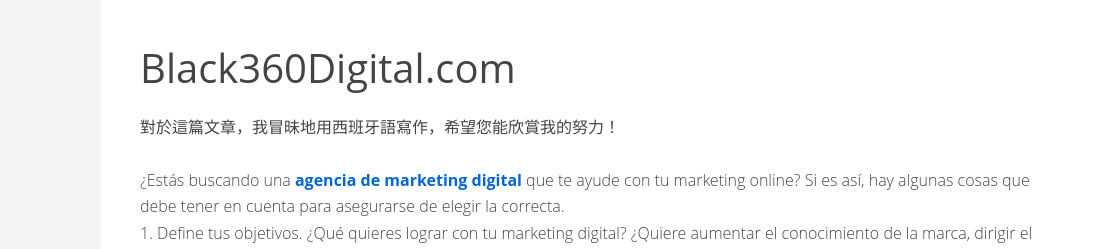
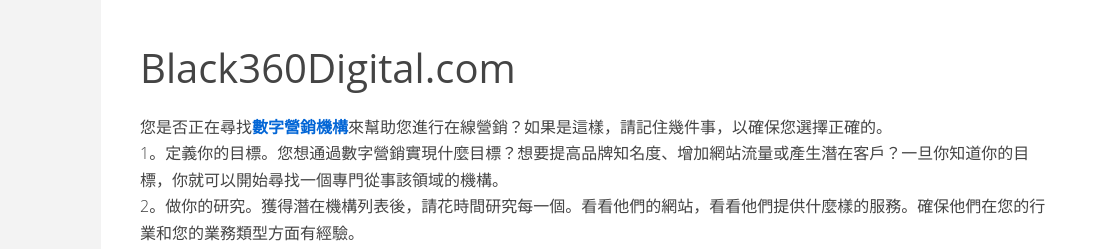
Before and after one commit to MaxArthurQueen/Article66, a plain HTML site: page MarketingDigital.html in a window 1280 px wide. Shown: the top 249 px of the page, 180-1280 px from the left. Drawn offline with Linux system fonts and the light colour scheme; a script that the page names is missing; a web font is replaced by a local one.

Commit message:
Add files via upload

```diff
--- a/MarketingDigital.html
+++ b/MarketingDigital.html
@@ -62,22 +62,21 @@
 <article class="post page">
   <h1 class="post-title">Black360Digital.com</h1>
   <section class="post-content article-entry">
-  對於這篇文章，我冒昧地用西班牙語寫作，希望您能欣賞我的努力！ <br><br>
-  ¿Estás buscando una <a href="http://black360digital.com">agencia de marketing digital</a> que te ayude con tu marketing online? Si es así, hay algunas cosas que debe tener en cuenta para asegurarse de elegir la correcta.
-<br>1. Define tus objetivos. ¿Qué quieres lograr con tu marketing digital? ¿Quiere aumentar el conocimiento de la marca, dirigir el tráfico a su sitio web o generar clientes potenciales? Una vez que conozca sus objetivos, puede comenzar a buscar una agencia que se especialice en esa área.
-<br>2. Haga su investigación. Una vez que tenga una lista de agencias potenciales, tómese el tiempo para investigar cada una. Mire sus sitios web y vea qué tipo de servicios ofrecen. Asegúrese de que tengan experiencia en su industria y con su tipo de negocio.
-<br>3. Pida referencias. Hable con otras empresas en su industria y vea si han usado una agencia de marketing digital antes. Si es así, pídales referencias. Esta es una excelente manera de obtener información de primera mano sobre una agencia.
-<br>4. Obtenga una propuesta. Una vez que haya reducido su lista de agencias potenciales, comuníquese con cada una y solicite una propuesta. Esto le dará la oportunidad de ver qué recomendarían para su negocio y cuánto costaría.
-<br>5. Tome su decisión. Una vez que haya recibido todas las propuestas, es hora de tomar su decisión. Elija la agencia que crea que le ayudará a alcanzar sus objetivos de marketing digital.
+  您是否正在尋找<a href="http://black360digital.com">數字營銷機構</a>來幫助您進行在線營銷？如果是這樣，請記住幾件事，以確保您選擇正確的。
+<br>1。定義你的目標。您想通過數字營銷實現什麼目標？想要提高品牌知名度、增加網站流量或產生潛在客戶？一旦你知道你的目標，你就可以開始尋找一個專門從事該領域的機構。
+<br>2。做你的研究。獲得潛在機構列表後，請花時間研究每一個。看看他們的網站，看看他們提供什麼樣的服務。確保他們在您的行業和您的業務類型方面有經驗。
+<br>3。求參考。與您所在行業的其他公司交談，看看他們以前是否使用過數字營銷機構。如果是這樣，請向他們索取參考資料。這是獲取有關機構的第一手信息的好方法。
+<br>4。得到一個建議。一旦您縮小了潛在機構的名單，請聯繫每個機構並請求提案。這將使您有機會了解他們會為您的業務推薦什麼以及需要多少費用。
+<br>5。做出你的決定。收到所有建議後，就該做出決定了。選擇您認為可以幫助您實現數字營銷目標的代理機構。
 
- <br><br><h2>Mejores practicas de Marketing digital</h2>
-    El marketing digital es uno de los aspectos más importantes del marketing en la era moderna. Con el auge de Internet y las redes sociales, las empresas han tenido que adaptar sus estrategias de marketing para mantenerse al día. Estas son algunas de las mejores prácticas para el marketing digital:
-<br>1. Mantenga su sitio web actualizado y fácil de usar: para mantenerse al día con la competencia, es importante tener un sitio web actualizado y fácil de usar. Asegúrese de que su sitio web sea fácil de navegar y que brinde contenido valioso a sus visitantes.
-<br>2. Utilice las redes sociales a su favor: las redes sociales son una herramienta poderosa que se puede utilizar para llegar a su público objetivo. Utilice plataformas como Facebook, Twitter e Instagram para conectarse con sus clientes y promocionar su marca.
-<br>3. Use el SEO a su favor: el SEO es una excelente manera de asegurarse de que su sitio web aparezca en la parte superior de los resultados de los motores de búsqueda. Use palabras clave y frases relevantes para ayudar a mejorar la clasificación de su sitio web y atraer a más visitantes.
-<br>4. Invierta en marketing por correo electrónico: el marketing por correo electrónico sigue siendo una de las formas más efectivas de llegar a sus clientes. Invierta en una buena campaña de marketing por correo electrónico y asegúrese de dirigirse a su audiencia con contenido relevante y atractivo.
-<br>5. Utilice el análisis para realizar un seguimiento de su progreso: el análisis es una herramienta valiosa que puede ayudarlo a realizar un seguimiento de su progreso y ver qué funciona y qué no. Utilice los datos de sus análisis para ayudar a mejorar su estrategia de marketing digital.
-Al seguir estas mejores prácticas, puede estar seguro de mejorar su estrategia de marketing digital y llegar a su público objetivo de manera más efectiva.
+ <br><br><h2>數字營銷最佳實踐</h2>
+    數字營銷是現代營銷最重要的方面之一。隨著互聯網和社交媒體的興起，公司不得不調整其營銷策略以跟上步伐。以下是數字營銷的一些最佳實踐：
+<br>1。使您的網站保持最新且易於使用——為了跟上競爭的步伐，擁有一個最新且易於使用的網站非常重要。確保您的網站易於瀏覽並為訪問者提供有價值的內容。
+<br>2。利用社交媒體為您帶來優勢：社交媒體是一種強大的工具，可用於接觸您的目標受眾。使用 Facebook、Twitter 和 Instagram 等平台與您的客戶建立聯繫並推廣您的品牌。
+<br>3。使用 SEO 來發揮您的優勢 – SEO 是確保您的網站出現在搜索引擎結果頂部的好方法。使用相關的關鍵字和短語來幫助提高您網站的排名並吸引更多訪問者。
+<br>4。投資電子郵件營銷——電子郵件營銷仍然是接觸客戶的最有效方式之一。投資於一個好的電子郵件營銷活動，並確保您以相關且引人入勝的內容定位您的受眾。
+<br>5。使用分析來跟踪您的進度：分析是一種有價值的工具，可以幫助您跟踪進度並查看哪些有效，哪些無效。使用分析中的數據來幫助改進您的數字營銷策略。
+通過遵循這些最佳實踐，您可以確保改進您的數字營銷策略並更有效地接觸您的目標受眾。
  </section>
 </article>
         </main>
```
